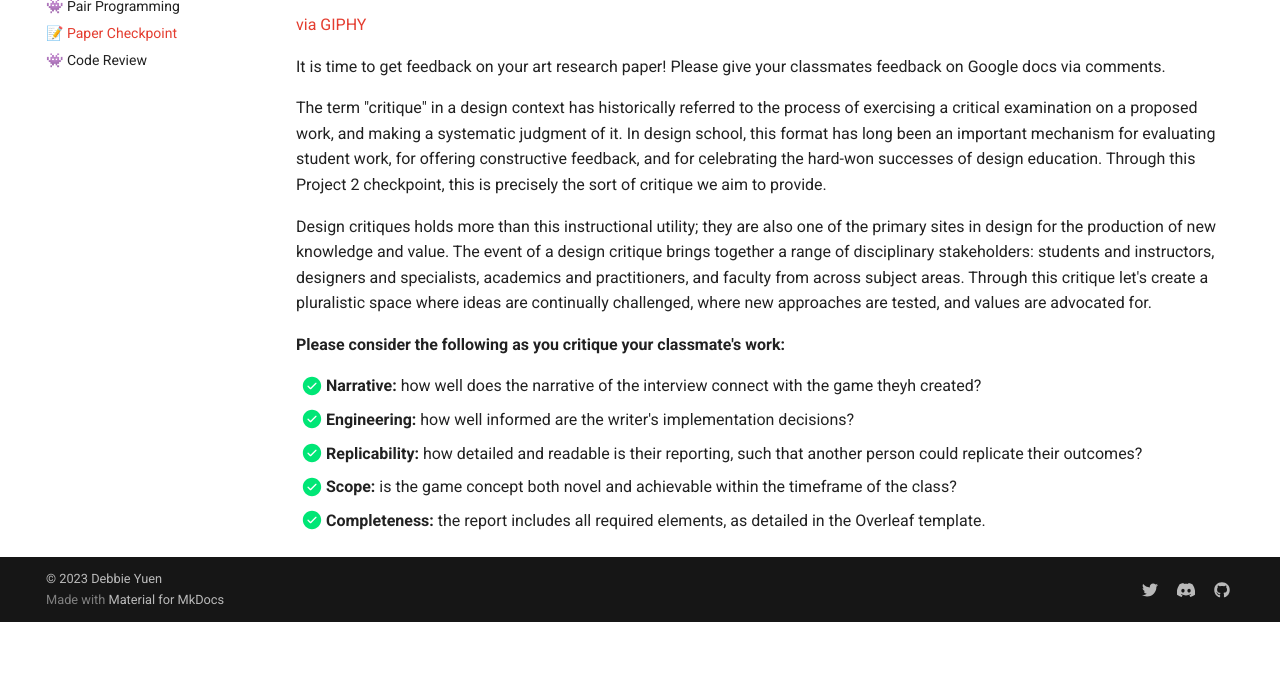
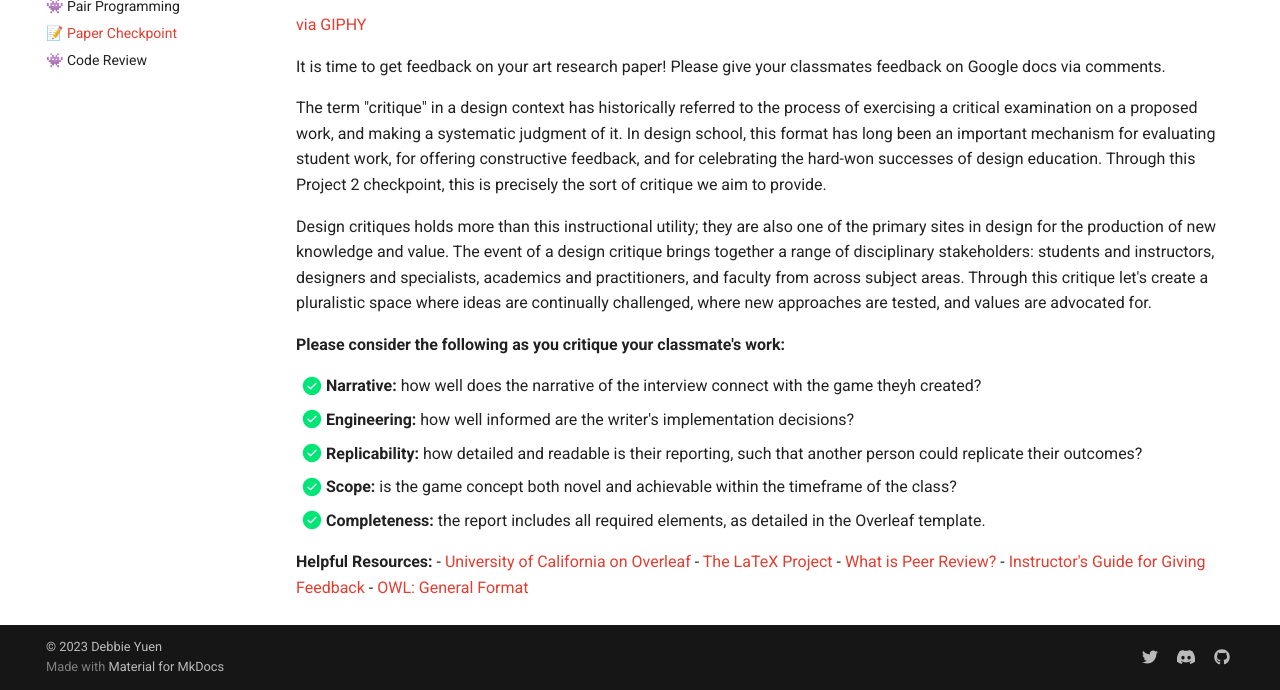
Before and after one commit to usc-ctin583/usc-ctin583.github.io, an MkDocs documentation site: the page built from docs/Projects/project2checkpoint2.md, in a window 1280 px wide and 900 px high, scrolled down 697 px, cut to the strip 210-900 px from the top of the window. Built offline with MkDocs 1.6.1 and Material for MkDocs 9.7.7, drawn with Linux system fonts in a browser that asks for light colours; before the commit the page ends 1529 px from its top, so only the background shows below that.

Commit message:
paper checkpoint writing resources

```diff
--- a/docs/Projects/project2checkpoint2.md
+++ b/docs/Projects/project2checkpoint2.md
@@ -16,3 +16,10 @@ critique brings together a range of disciplinary stakeholders: students and inst
 - [x] **Replicability:** how detailed and readable is their reporting, such that another person could replicate their outcomes?
 - [x] **Scope:** is the game concept both novel and achievable within the timeframe of the class?
 - [x] **Completeness:** the report includes all required elements, as detailed in the Overleaf template.
+
+**Helpful Resources:**
+- [University of California on Overleaf](https://www.overleaf.com/edu/usc)
+- [The LaTeX Project](https://www.latex-project.org/)
+- [What is Peer Review?](https://authorservices.wiley.com/Reviewers/journal-reviewers/what-is-peer-review/index.html)
+- [Instructor's Guide for Giving Feedback](https://owl.purdue.edu/owl/general_writing/the_writing_process/feedback/instructor_guide_giving%20feedback.html)
+- [OWL: General Format](https://owl.purdue.edu/owl/research_and_citation/apa_style/apa_formatting_and_style_guide/general_format.html)
```
